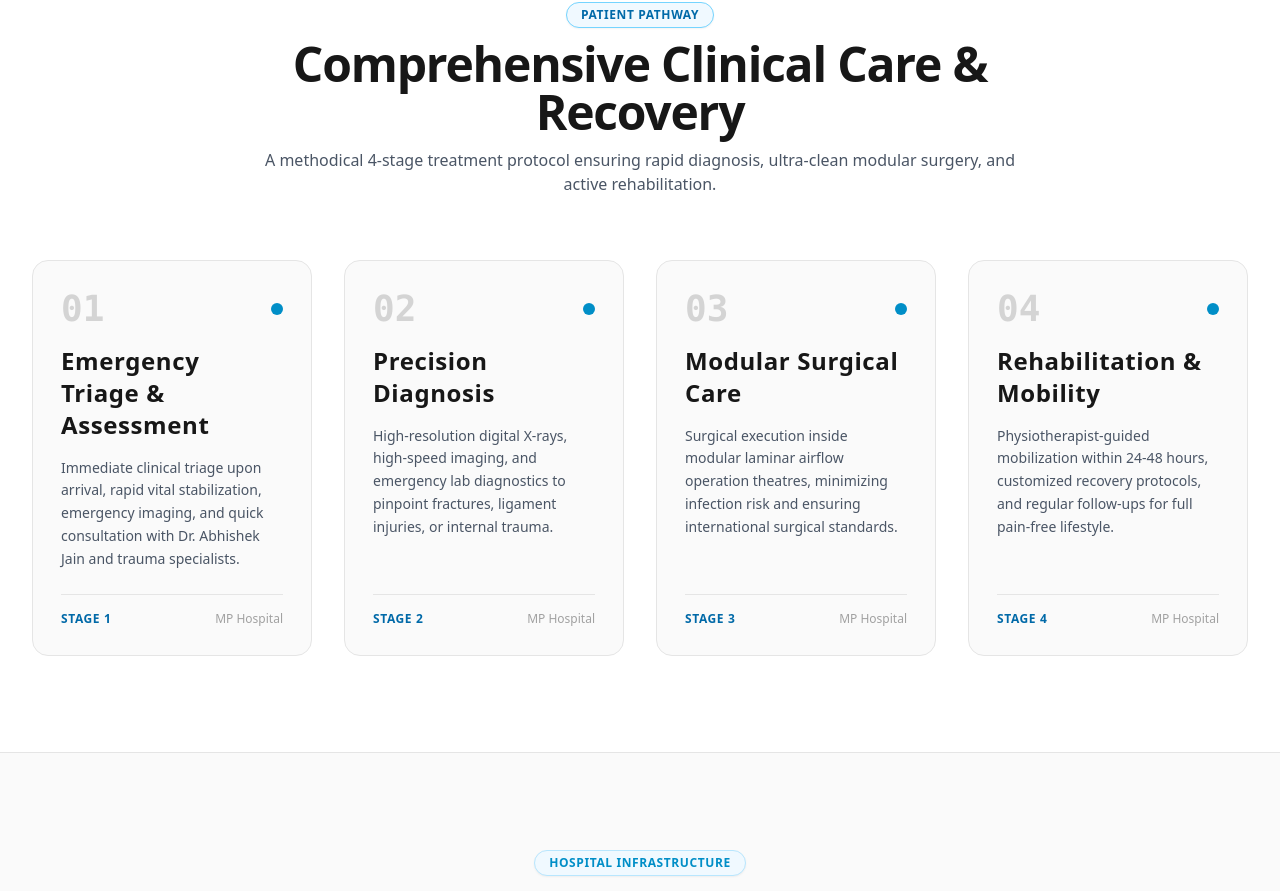
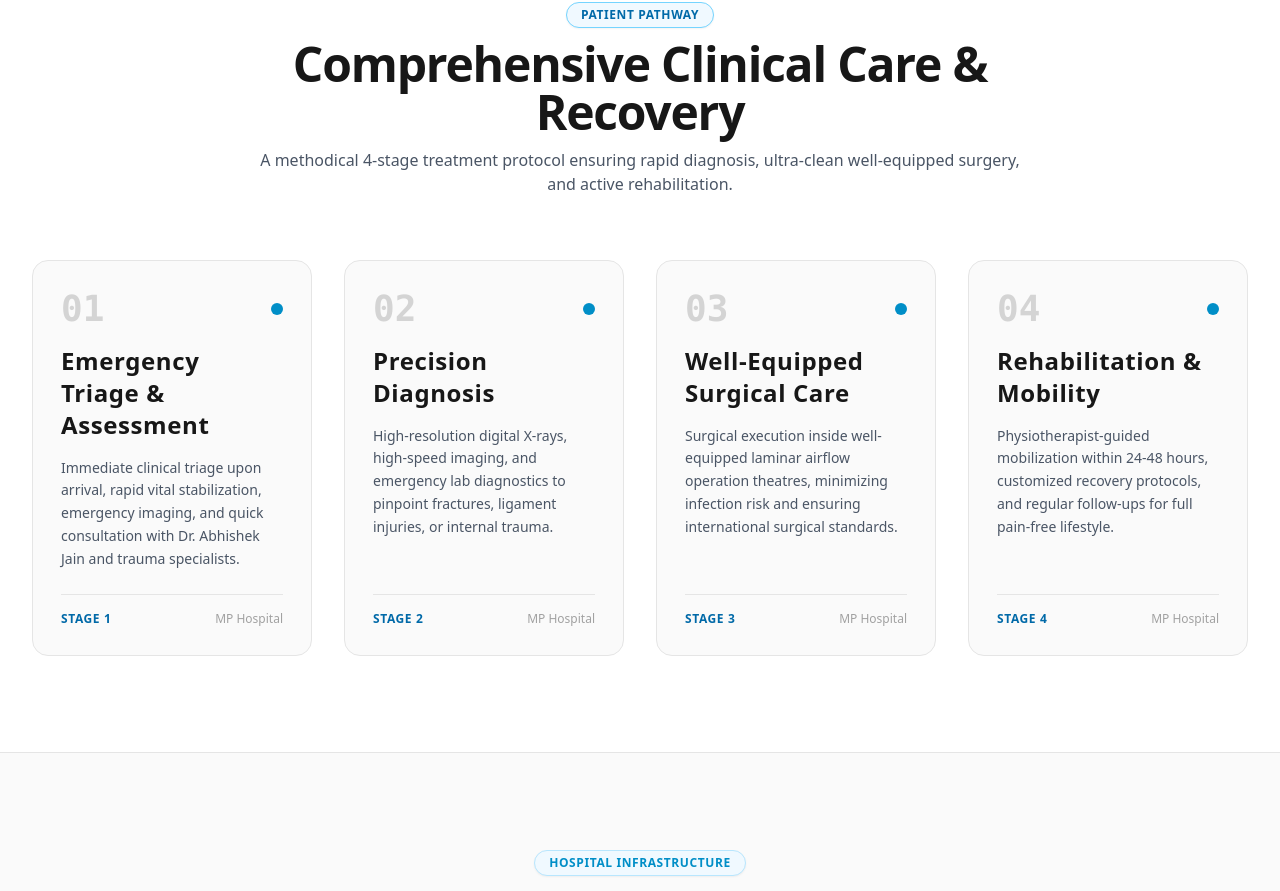
Before and after one commit to Sanatjaiswal/sparkbuild, a Next.js app: page / in a window 1280 px wide. Shown: the part 3751-4642 px from the top of the page. Built offline with nearby package versions, Linux system fonts and the light colour scheme.

Commit message:
refactor: replace Modular Surgical Care with Well-Equipped Surgical Care in process pathway and services

```diff
--- a/src/app/services/page.tsx
+++ b/src/app/services/page.tsx
@@ -97,7 +97,7 @@ export default function ServicesPage() {
     },
     {
       num: 2,
-      title: "Modular Surgical Intervention",
+      title: "Well-Equipped Surgical Intervention",
       desc: "Sterile surgical precision in laminar airflow theatres with precision modern implants and experienced surgical specialists.",
     },
     {
--- a/src/components/home/ProcessSection.tsx
+++ b/src/components/home/ProcessSection.tsx
@@ -13,7 +13,7 @@ export default function ProcessSection() {
             Comprehensive Clinical Care &amp; Recovery
           </h2>
           <p className="text-sm sm:text-base text-gray-600 font-normal">
-            A methodical 4-stage treatment protocol ensuring rapid diagnosis, ultra-clean modular surgery, and active rehabilitation.
+            A methodical 4-stage treatment protocol ensuring rapid diagnosis, ultra-clean well-equipped surgery, and active rehabilitation.
           </p>
         </div>
 
--- a/src/data/siteData.ts
+++ b/src/data/siteData.ts
@@ -279,8 +279,8 @@ export const workProcess = [
   },
   {
     step: "03",
-    title: "Modular Surgical Care",
-    description: "Surgical execution inside modular laminar airflow operation theatres, minimizing infection risk and ensuring international surgical standards.",
+    title: "Well-Equipped Surgical Care",
+    description: "Surgical execution inside well-equipped laminar airflow operation theatres, minimizing infection risk and ensuring international surgical standards.",
   },
   {
     step: "04",
```
